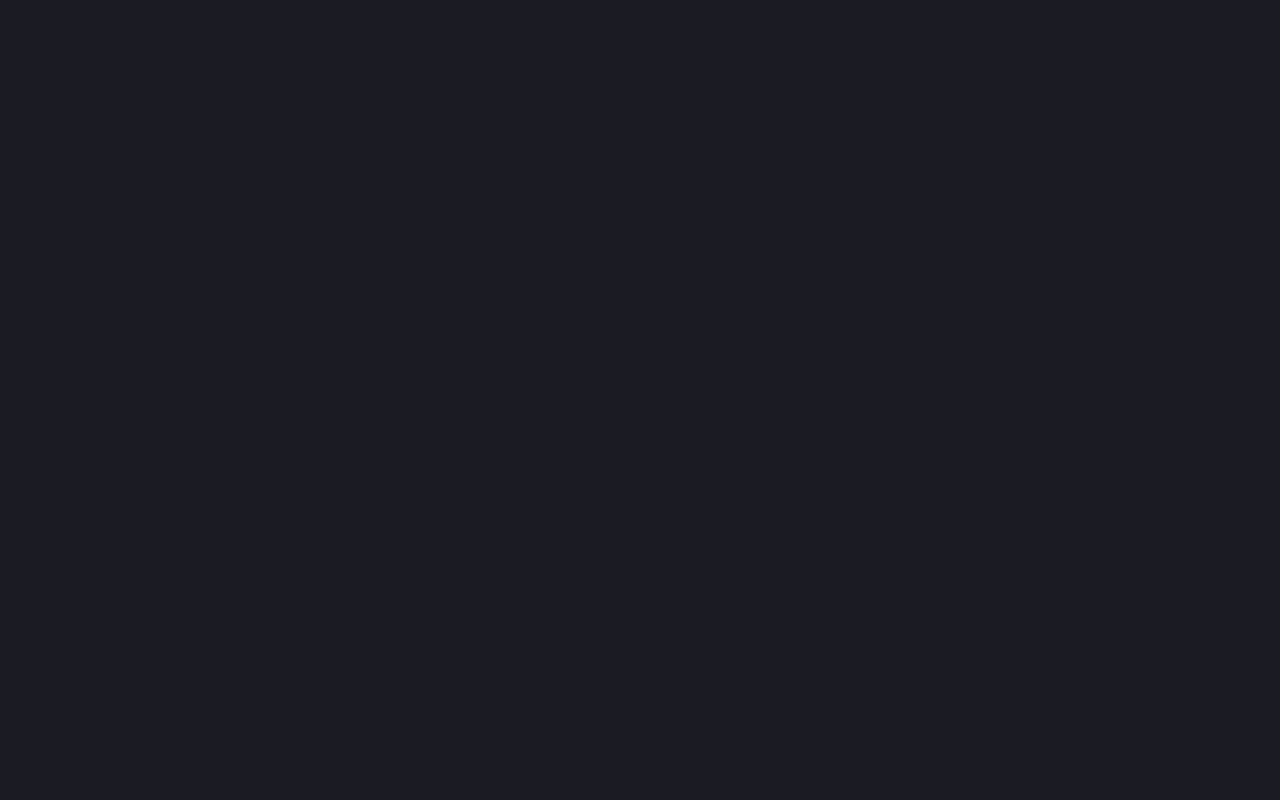
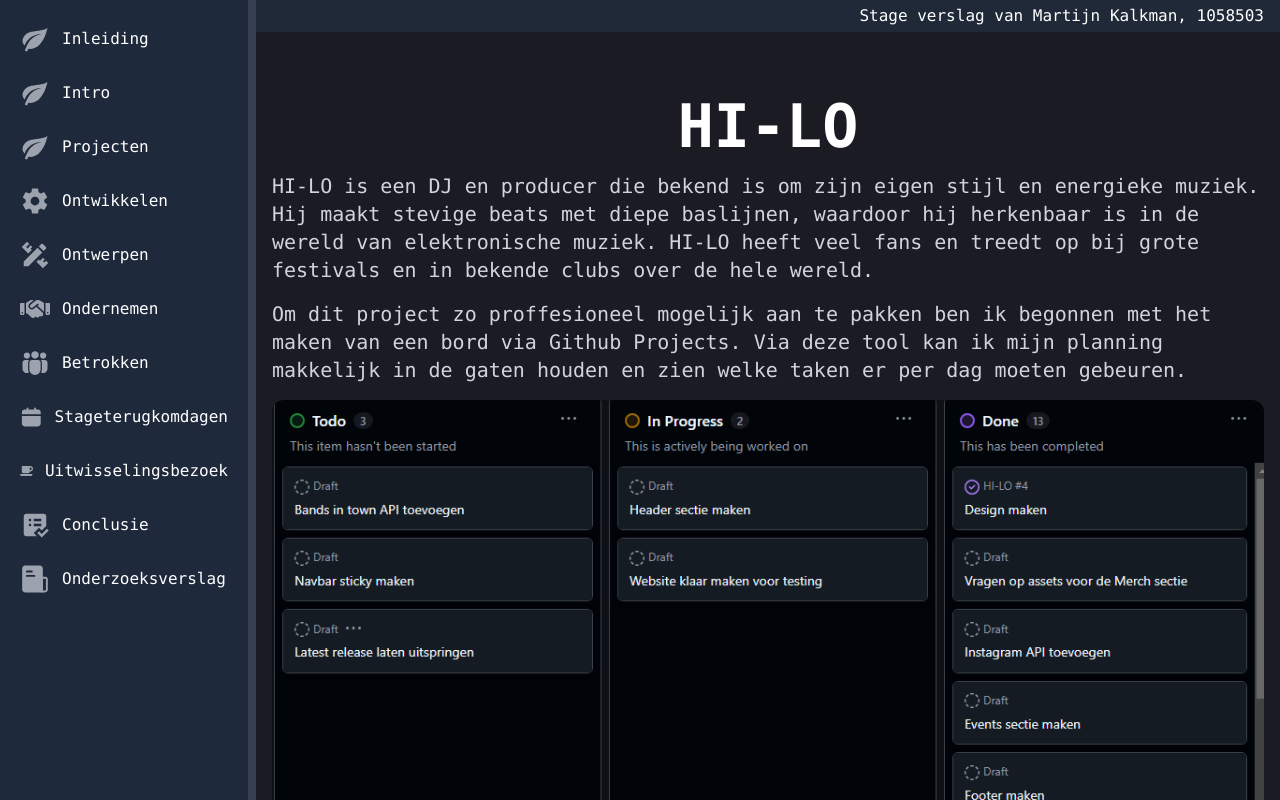
Before and after one commit to Martijn-Kalkman/stage, a Nuxt app: page /hilo in a window 1280 px wide. Before the commit this address had no page. Shown: the top 800 px of the page. Built offline with nearby package versions, Linux system fonts and the light colour scheme.

Commit message:
good progress

```diff
--- a/pages/components/navbar.vue
+++ b/pages/components/navbar.vue
@@ -76,7 +76,49 @@
                 />
               </svg>
 
+              <span class="ms-3">Inleiding</span>
+            </NuxtLink>
+          </li>
+          <li>
+            <NuxtLink
+              to="/intro"
+              class="flex items-center p-2 text-white rounded-lg hover:bg-gray-700 group"
+            >
+              <svg
+                width="30"
+                height="30"
+                viewBox="0 0 96 96"
+                fill="none"
+                xmlns="http://www.w3.org/2000/svg"
+              >
+                <path
+                  d="M68 32C32 40 23.6 64.68 15.28 85.36L22.84 88L26.64 78.8C28.56 79.48 30.56 80 32 80C76 80 88 12 88 12C84 20 56 21 36 25C16 29 8 46 8 54C8 62 15 69 15 69C28 32 68 32 68 32Z"
+                  fill="#9CA3AF"
+                />
+              </svg>
+
               <span class="ms-3">Intro</span>
+            </NuxtLink>
+          </li>
+          <li>
+            <NuxtLink
+              to="/projects"
+              class="flex items-center p-2 text-white rounded-lg hover:bg-gray-700 group"
+            >
+              <svg
+                width="30"
+                height="30"
+                viewBox="0 0 96 96"
+                fill="none"
+                xmlns="http://www.w3.org/2000/svg"
+              >
+                <path
+                  d="M68 32C32 40 23.6 64.68 15.28 85.36L22.84 88L26.64 78.8C28.56 79.48 30.56 80 32 80C76 80 88 12 88 12C84 20 56 21 36 25C16 29 8 46 8 54C8 62 15 69 15 69C28 32 68 32 68 32Z"
+                  fill="#9CA3AF"
+                />
+              </svg>
+
+              <span class="ms-3">Projecten</span>
             </NuxtLink>
           </li>
           <li>
--- /dev/null
+++ b/pages/hilo.vue
@@ -0,0 +1,43 @@
+<script setup lang="ts">
+import Navbar from "./components/navbar.vue";
+</script>
+
+<template>
+  <Navbar />
+  <div class="sm:ml-64 text-xl text-gray-300">
+    <div class="mx-auto 2xl:w-6/12 p-4 mt-12">
+      <div class="">
+        <h1 class="text-6xl font-bold text-white text-center">HI-LO</h1>
+
+        <p class="mt-4 mx-auto">
+          HI-LO is een DJ en producer die bekend is om zijn eigen stijl en
+          energieke muziek. Hij maakt stevige beats met diepe baslijnen,
+          waardoor hij herkenbaar is in de wereld van elektronische muziek.
+          HI-LO heeft veel fans en treedt op bij grote festivals en in bekende
+          clubs over de hele wereld.
+        </p>
+        <p class="mt-4">
+          Om dit project zo proffesioneel mogelijk aan te pakken ben ik begonnen
+          met het maken van een bord via Github Projects. Via deze tool kan ik
+          mijn planning makkelijk in de gaten houden en zien welke taken er per
+          dag moeten gebeuren.
+        </p>
+        <img class="mt-4 rounded-xl" src="/githubpages.png" />
+        <p class="mt-4">
+          Nadat ik dit heb gemaakt ben ik begonnen met het maken van een een
+          design via Figma waar de klant door heen kon klikken alsof het de echt
+          website was.
+        </p>
+        <p class="mt-4">Link clickable wireframe desktop: <a class="text-blue-500" href="https://www.figma.com/proto/WPvTE3LngVNWLqtoJSdwbm/Untitled?node-id=0-127&p=f&t=Mm8KjO4BUrZ2nYHj-1&scaling=min-zoom&content-scaling=fixed&page-id=0%3A1&starting-point-node-id=0%3A127">Wireframe desktop</a> </p>
+        <p class="">Link clickable wireframe mobile: <a class="text-blue-500" href="https://www.figma.com/proto/WPvTE3LngVNWLqtoJSdwbm/Untitled?node-id=0-3&t=JxA7m61fOZYzpkmv-1&scaling=min-zoom&content-scaling=fixed&page-id=0%3A1&starting-point-node-id=0%3A3">Wireframe mobile</a> </p>
+
+
+        <iframe
+          class="mx-auto mt-4 rounded-xl w-full h-96"
+          src="https://www.youtube.com/embed/tgbNymZ7vqY"
+        >
+        </iframe>
+      </div>
+    </div>
+  </div>
+</template>
--- a/pages/index.vue
+++ b/pages/index.vue
@@ -4,80 +4,31 @@
 
 <template>
   <Navbar />
+  <div class="sm:ml-64 text-xl text-gray-300">
+    <div class="mx-auto 2xl:w-6/12 p-4 mt-12">
+      <div class="">
+        <h1 class="text-6xl text-white font-bold text-center">Inleiding</h1>
+        <p class="text-center">
+          Stage verslag<br />
+          2024-2025 3e jaar CMGT <br />
+          Martijn Kalkman 1058503
+        </p>
+        <h2 class="text-3xl text-white mt-4 font-bold">Inhoudsopgave</h2>
+        <ul>
+        <li>1. <a class="text-blue-500" href="Intro">Intro</a></li>
+        <li>2. <a class="text-blue-500" href="/projects">Projecten</a></li>
+        <li>3. <a class="text-blue-500" href="/ontwikkelen">ontwikkelen</a></li>
+        <li>4. <a class="text-blue-500" href="/ontwerpen">ontwerpen</a></li>
+        <li>5. <a class="text-blue-500" href="/ondernemen">Ondernemen</a></li>
+        <li>6. <a class="text-blue-500" href="/betrokken">Betrokken</a></li>
+        <li>7. <a class="text-blue-500" href="/stageterugkomdagen">Stage terugkomdagen        </a></li>
+        <li>8. <a class="text-blue-500" href="/uitwisselingsbezoek">Uitwisselingsbezoek</a></li>
+        <li>9. <a class="text-blue-500" href="/conclusie">Conclusie</a></li>
+        <li>10. <a class="text-blue-500" href="/onderzoeksverslag">Onderzoeksverslag</a></li>
 
-  <div class="sm:ml-64 text-xl text-gray-300">
-    <div class="mx-auto rounded-xl 2xl:w-6/12 p-4 mt-12">
-      <div class="">
-        <h1 class="text-6xl text-white mb-4 font-bold text-center">
-          Stage bij LeafyLines
-        </h1>
+
+        </ul>
       </div>
-      <h3 class="text-3xl mb-2 font-bold text-white">- Inleiding</h3>
-      <p>
-        Ik heb er voor gekozen om mijn stage te lopen bij mijn eigen bedrijf
-        LeafyLines. Dit heb ik gedaan omdat ik een hoop kan leren van het
-        beheren van een eigen bedrijf. Zo wil ik gaan leren hoe ik om moet gaan
-        met klanten, maar ook hoe ik de wensen van mijn klanten moet toepassen
-        in mijn code en Wireframes. Tijdens mijn stage wil ik mij richten op het
-        verbeteren van mijn skills. Zo wil ik voor elke klant de beste
-        technieken kiezen zodat mijn werk niet alleen af is, maar ook op de
-        juiste manier gedaan is.
-      </p>
-      <p class="mt-4">
-        Naast het werken aan klantprojecten wil ik ook kijken hoe ik de
-        processen binnen mijn bedrijf kan verbeteren. Het is voor mij belangrijk
-        om niet alleen goede resultaten te behalen, maar ook om dit op een
-        georganiseerde manier te doen. Daarom wil ik gebruik maken van
-        verschillende tools die mij helpen om efficiënter te werken.
-      </p>
-      <h3 class="text-3xl mb-2 mt-4 font-bold text-white">- Colofon</h3>
-      <ul>
-        <li>
-          <h4 class="text-2xl text-white">- Wie?</h4>
-          <p>
-            Mijn begeleider bij Partners 4 IT is Ivar Kanters. Mijn partner
-            binnen LeafyLines is Calvin Hofman, en mijn begeleider van school is
-            Roel Hooiring.
-          </p>
-        </li>
-        <li class="mt-4">
-          <h4 class="text-2xl text-white">- Wat?</h4>
-          <p>
-            Ik loop zes maanden stage bij LeafyLines, waar ik vijf dagen per
-            week en acht uur per dag werk aan het ontwikkelen van websites voor
-            klanten.
-          </p>
-        </li>
-        <li class="mt-4">
-          <h4 class="text-2xl text-white">- Waar?</h4>
-          <p>
-            Ik loop stage bij het bedrijf LeafyLines waar ik vanaf thuis, of
-            vanaf het pand van Partners 4 IT werk.
-          </p>
-        </li>
-        <h3 class="text-3xl mb-2 mt-4 font-bold text-white">
-          - De stageopdracht
-        </h3>
-        <p>
-          Tijdens mijn stage bij LeafyLines is mijn opdracht om professionele en
-          responsive websites te maken die passen bij wat de klant wil. Dit
-          betekent dat ik bezig ben met het ontwerpen van wireframes en het
-          schrijven van code. Het doel is om websites te maken die er niet
-          alleen goed uitzien, maar ook makkelijk te gebruiken zijn. Tijdens
-          deze periode werk ik samen met mijn partner Calvin Hofman en werken
-          wij samen om het bedrijf te laten groeien.
-        </p>
-        <h3 class="text-3xl mb-2 mt-4 font-bold text-white">- Het Bedrijf</h3>
-        <p>
-          Bij LeafyLines maken we professionele websites die perfect passen bij
-          de wensen van onze klanten. We zorgen ervoor dat alles goed geregeld
-          is, van het ontwerp tot het maken van de website. We zorgen ervoor dat
-          je website niet alleen er goed uitziet, maar ook makkelijk te
-          gebruiken is en goed werkt op elk apparaat. Of je nu een kleine
-          onderneming hebt of een groter bedrijf, wij zorgen ervoor dat de
-          website precies doet wat de klant nodig heeft.
-        </p>
-      </ul>
     </div>
   </div>
 </template>
--- a/pages/projects.vue
+++ b/pages/projects.vue
@@ -9,10 +9,10 @@
       <div class="">
         <h1 class="text-6xl font-bold text-white text-center">Projecten</h1>
         <div class="flex flex-row">
-          <NuxtLink class="bg-red-900 w-6/12 m-4 h-96 rounded-xl" to="/hilo">
-            <img src="/NUXTcode.png" />
+          <NuxtLink class="bg-red-900 w-6/12 m-4 rounded-xl" to="/hilo">
+            <img class="h-72 object-cover rounded-xl" src="/hilo.png" />
           </NuxtLink>
-          <div class="bg-red-900 w-6/12 m-4 h-96 rounded-xl"></div>
+          <div class="bg-red-900 w-6/12 m-4 rounded-xl"></div>
         </div>
       </div>
     </div>
```
Also changed, not shown: pages/intro.vue (added, +83 -0 lines), public/githubpages.png (added), public/hilo.png (added).
